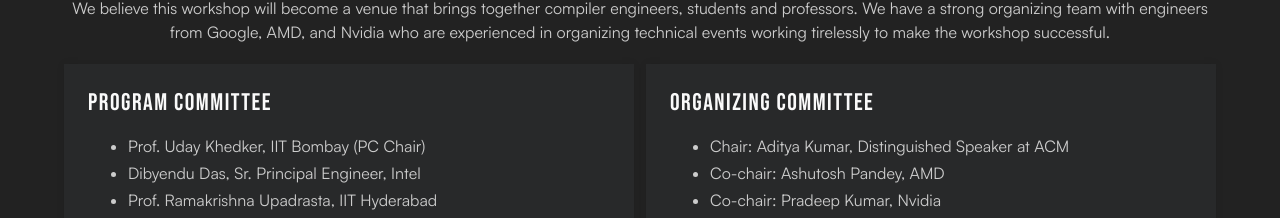
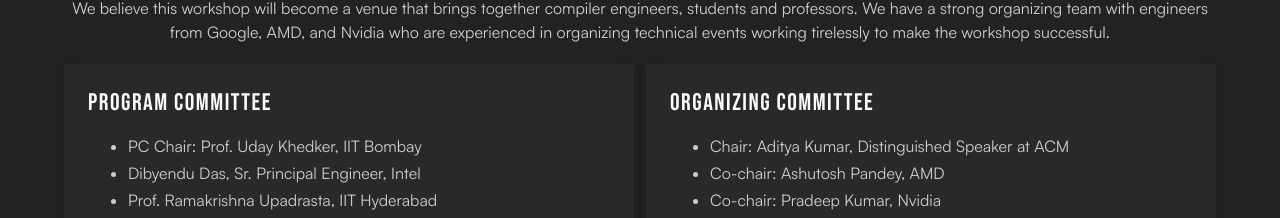
Before and after one commit to compilertech/compilertech-fe, a React (Vite) app: page / in a window 1280 px wide. Shown: the part 3490-3708 px from the top of the page. Built offline with nearby package versions, Linux system fonts and the light colour scheme.

Commit message:
Update Organizer.tsx
Make it consistent with organizing committee.

```diff
--- a/src/components/Organizer.tsx
+++ b/src/components/Organizer.tsx
@@ -26,7 +26,7 @@ const Organizer: React.FC = () => {
             <CommitteeName>Program Committee</CommitteeName>
             <CommitteeList>
               <CommitteeListItem>
-                Prof. Uday Khedker, IIT Bombay (PC Chair)
+                PC Chair: Prof. Uday Khedker, IIT Bombay
               </CommitteeListItem>
               <CommitteeListItem>
                 Dibyendu Das, Sr. Principal Engineer, Intel
```
